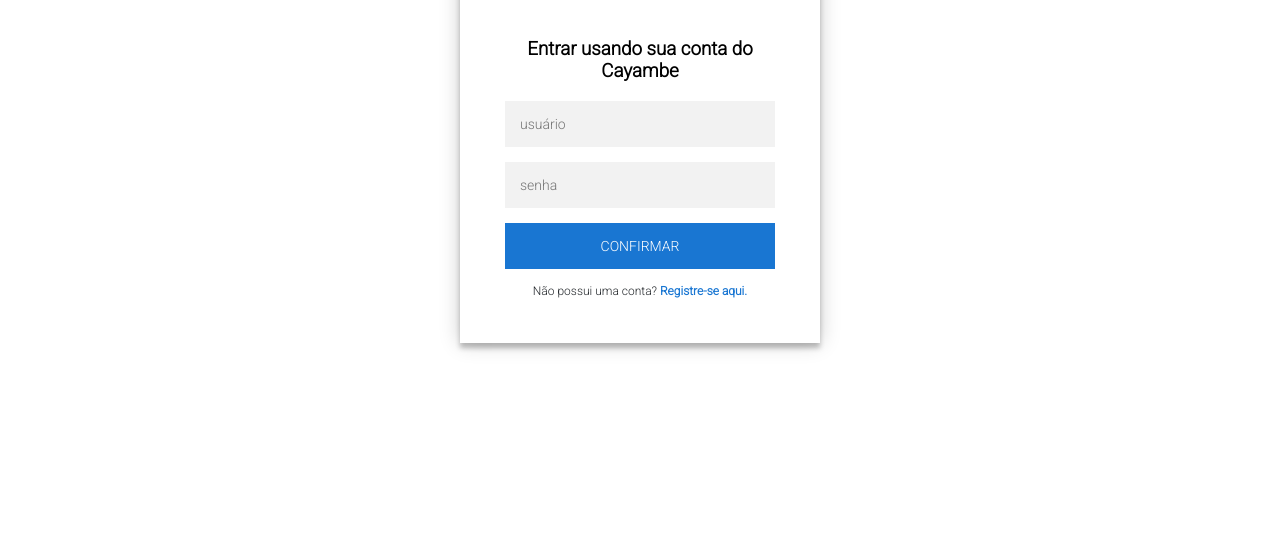
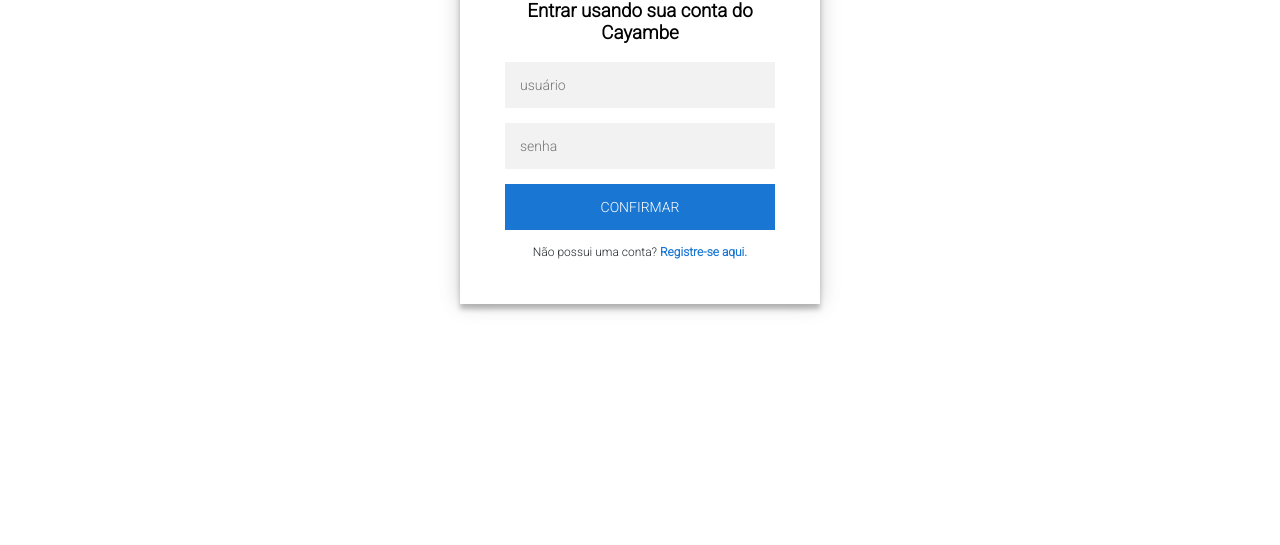
Before and after one commit to thiagoluiznunes/micro-auth, a website built with webpack: page src/index.html in a window 1280 px wide. Shown: the part 255-800 px from the top of the page. Built offline with nearby package versions, Linux system fonts and the light colour scheme.

Commit message:
update css

```diff
--- a/src/css/style.css
+++ b/src/css/style.css
@@ -31,7 +31,7 @@
 
 .login-page {
   width: 360px;
-  padding: 5% 0 0;
+  padding: 2% 0 0;
   margin: auto;
 }
 
```
